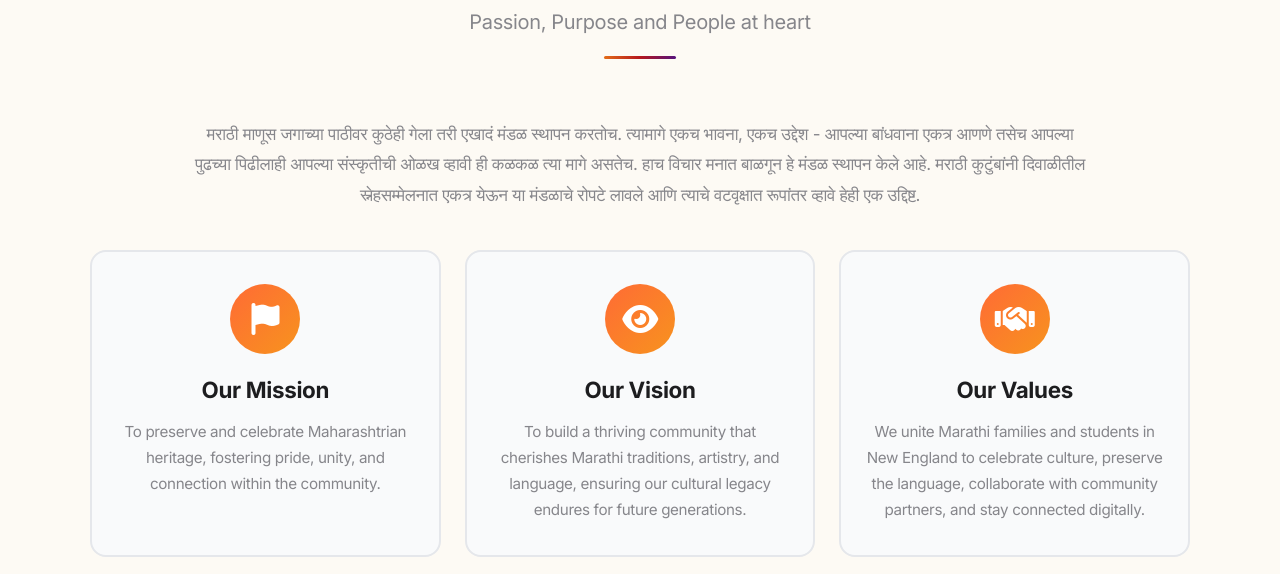
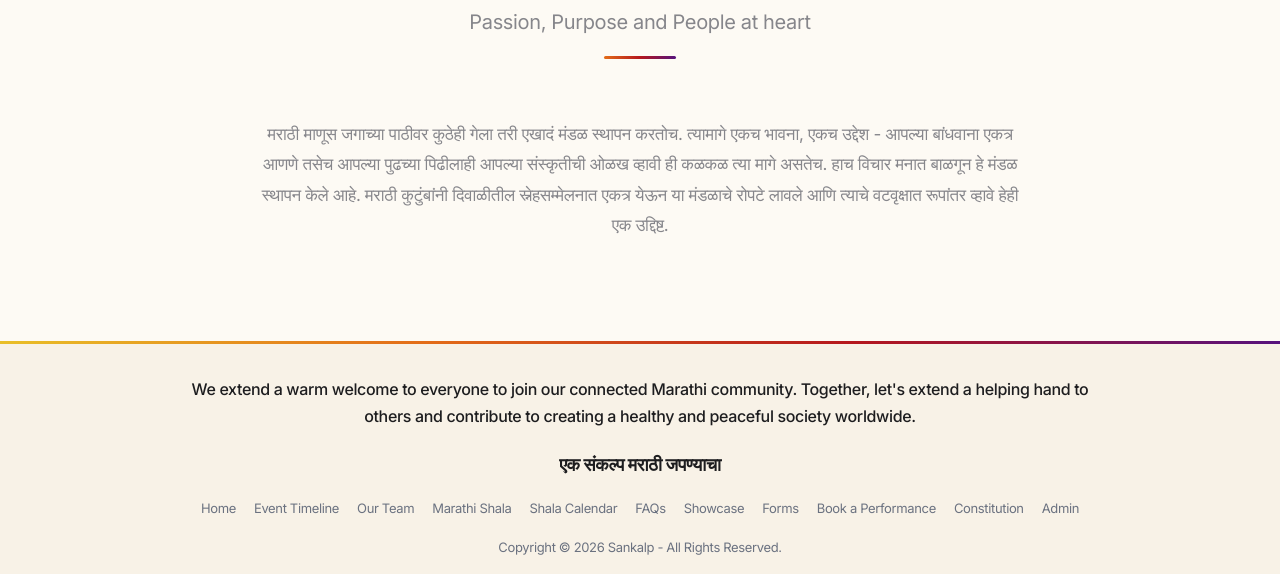
Before and after one commit to sankalpmarathimandal-debug/SankalpMarathiMandalWebsite, a plain HTML site: page index.html in a window 1280 px wide. Shown: the part 2872-3446 px from the top of the page. Drawn offline with Linux system fonts and the light colour scheme; no server answers; a web font is replaced by a local one.

Commit message:
Update index.html

```diff
--- a/index.html
+++ b/index.html
@@ -184,28 +184,14 @@
   <p class="section-subtitle">Passion, Purpose and People at heart</p>
 </section>
 
+<!-- Mission/Vision/Values now live in the hero's trust line above, so
+     this closing section is just the founding story, not a repeat of
+     the same 3 cards. -->
 <section class="about-section" id="about">
-  <div class="about-container">
+  <div class="about-container" style="max-width:760px;">
     <p class="about-intro">
       मराठी माणूस जगाच्या पाठीवर कुठेही गेला तरी एखादं मंडळ स्थापन करतोच. त्यामागे एकच भावना, एकच उद्देश - आपल्या बांधवाना एकत्र आणणे तसेच आपल्या पुढच्या पिढीलाही आपल्या संस्कृतीची ओळख व्हावी ही कळकळ त्या मागे असतेच. हाच विचार मनात बाळगून हे मंडळ स्थापन केले आहे. मराठी कुटुंबांनी दिवाळीतील स्नेहसम्मेलनात एकत्र येऊन या मंडळाचे रोपटे लावले आणि त्याचे वटवृक्षात रूपांतर व्हावे हेही एक उद्दिष्ट.
     </p>
-    <div class="about-cards-wrapper">
-      <div class="about-card">
-        <div class="about-icon"><i class="fas fa-flag"></i></div>
-        <h4>Our Mission</h4>
-        <p>To preserve and celebrate Maharashtrian heritage, fostering pride, unity, and connection within the community.</p>
-      </div>
-      <div class="about-card">
-        <div class="about-icon"><i class="fas fa-eye"></i></div>
-        <h4>Our Vision</h4>
-        <p>To build a thriving community that cherishes Marathi traditions, artistry, and language, ensuring our cultural legacy endures for future generations.</p>
-      </div>
-      <div class="about-card">
-        <div class="about-icon"><i class="fas fa-handshake"></i></div>
-        <h4>Our Values</h4>
-        <p>We unite Marathi families and students in New England to celebrate culture, preserve the language, collaborate with community partners, and stay connected digitally.</p>
-      </div>
-    </div>
   </div>
 </section>
 </main>
```
